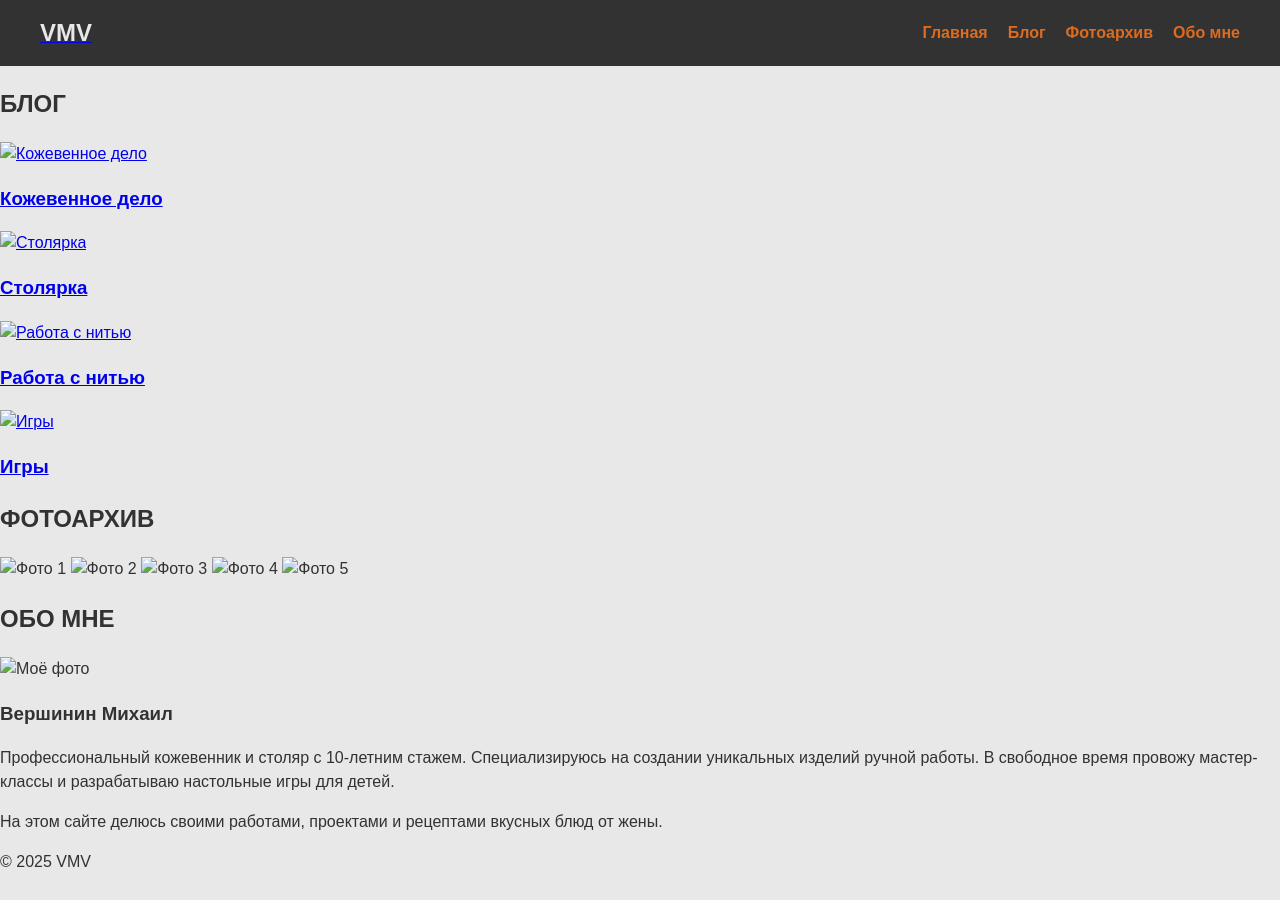
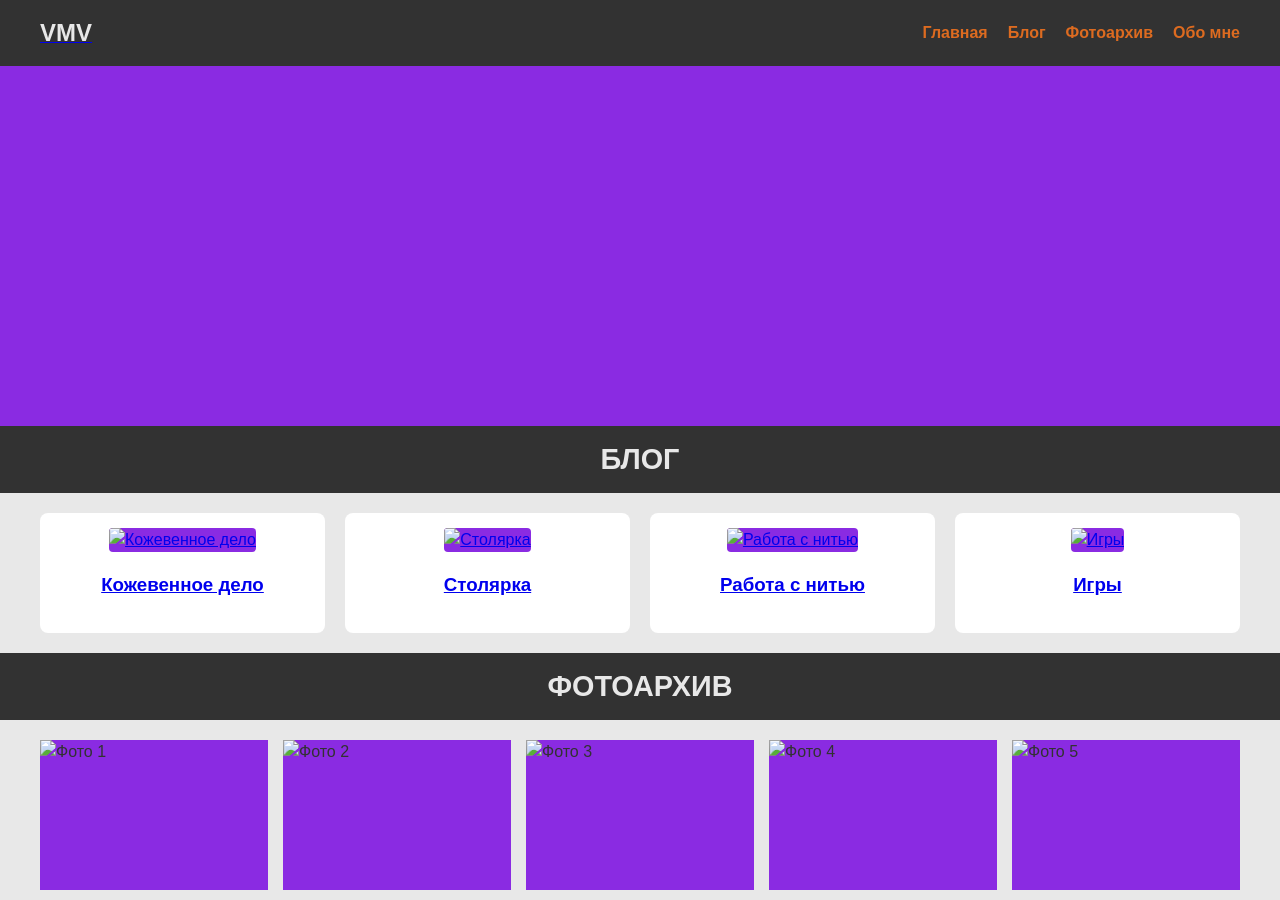
Before and after one commit to VershininMV/vershininmv.github.io, a Jekyll site: the page built from index.md, in a window 1280 px wide and 900 px high. Built offline with Jekyll 4.4.1, drawn with Linux system fonts in a browser that asks for light colours.

Commit message:
Update style.css

```diff
--- a/css/style.css
+++ b/css/style.css
@@ -40,6 +40,89 @@ body {
   font-weight: bold;
 }
 
+/* Hero-секция */
+.hero {
+  height: 40vh;
+  background: #8A2BE2;
+}
+
+/* Разделители */
+.section-divider {
+  background: #323232;
+  color: #e8e8e8;
+  padding: 12px 0;
+  text-align: center;
+}
+
+.section-divider h2 {
+  margin: 0;
+  font-size: 1.8rem;
+}
+
+/* Сетка категорий */
+.categories {
+  display: grid;
+  grid-template-columns: repeat(auto-fit, minmax(250px, 1fr));
+  gap: 20px;
+  padding: 20px 15px;
+  max-width: 1200px;
+  margin: 0 auto;
+}
+
+.category {
+  background: #fff;
+  padding: 15px;
+  border-radius: 8px;
+  text-align: center;
+}
+
+.category img {
+  width: 100%;
+  height: 150px;
+  background: #8A2BE2;
+  border-radius: 4px;
+}
+
+/* Галерея */
+.gallery {
+  display: grid;
+  grid-template-columns: repeat(auto-fill, minmax(200px, 1fr));
+  gap: 15px;
+  padding: 20px 15px;
+  max-width: 1200px;
+  margin: 0 auto;
+}
+
+.gallery img {
+  width: 100%;
+  height: 150px;
+  background: #8A2BE2;
+  object-fit: cover;
+}
+
+/* Секция "Обо мне" */
+.about {
+  display: grid;
+  grid-template-columns: 1fr 3fr;
+  gap: 30px;
+  padding: 20px 15px;
+  max-width: 1200px;
+  margin: 0 auto;
+  align-items: center;
+}
+
+.about img {
+  width: 100%;
+  max-width: 300px;
+  height: 200px;
+  background: #8A2BE2;
+  border-radius: 8px;
+}
+
+.about-content {
+  padding: 0 20px;
+}
+
 /* Гамбургер-меню */
 .mobile-menu-toggle {
   display: none;
@@ -48,7 +131,6 @@ body {
   color: #e8e8e8;
   font-size: 24px;
   cursor: pointer;
-  padding: 5px;
 }
 
 /* Адаптивность */
@@ -61,13 +143,15 @@ body {
     display: none;
     position: absolute;
     top: 70px;
-    left: 0;
-    width: 100%;
+    right: 0; /* Выравниваем по правому краю */
+    width: 200px; /* Фиксированная ширина */
     background: #323232;
-    padding: 20px;
+    padding: 15px;
     flex-direction: column;
-    gap: 15px;
-    box-shadow: 0 5px 10px rgba(0,0,0,0.2);
+    gap: 12px;
+    box-shadow: -5px 5px 10px rgba(0,0,0,0.2);
+    border-radius: 0 0 0 8px;
+    align-items: flex-end; /* Текст ссылок справа */
   }
 
   .nav.active {
@@ -82,5 +166,3 @@ body {
     grid-template-columns: repeat(2, 1fr);
   }
 }
-
-/* Остальные стили (hero, категории, галерея, "обо мне") остаются без изменений */
```
